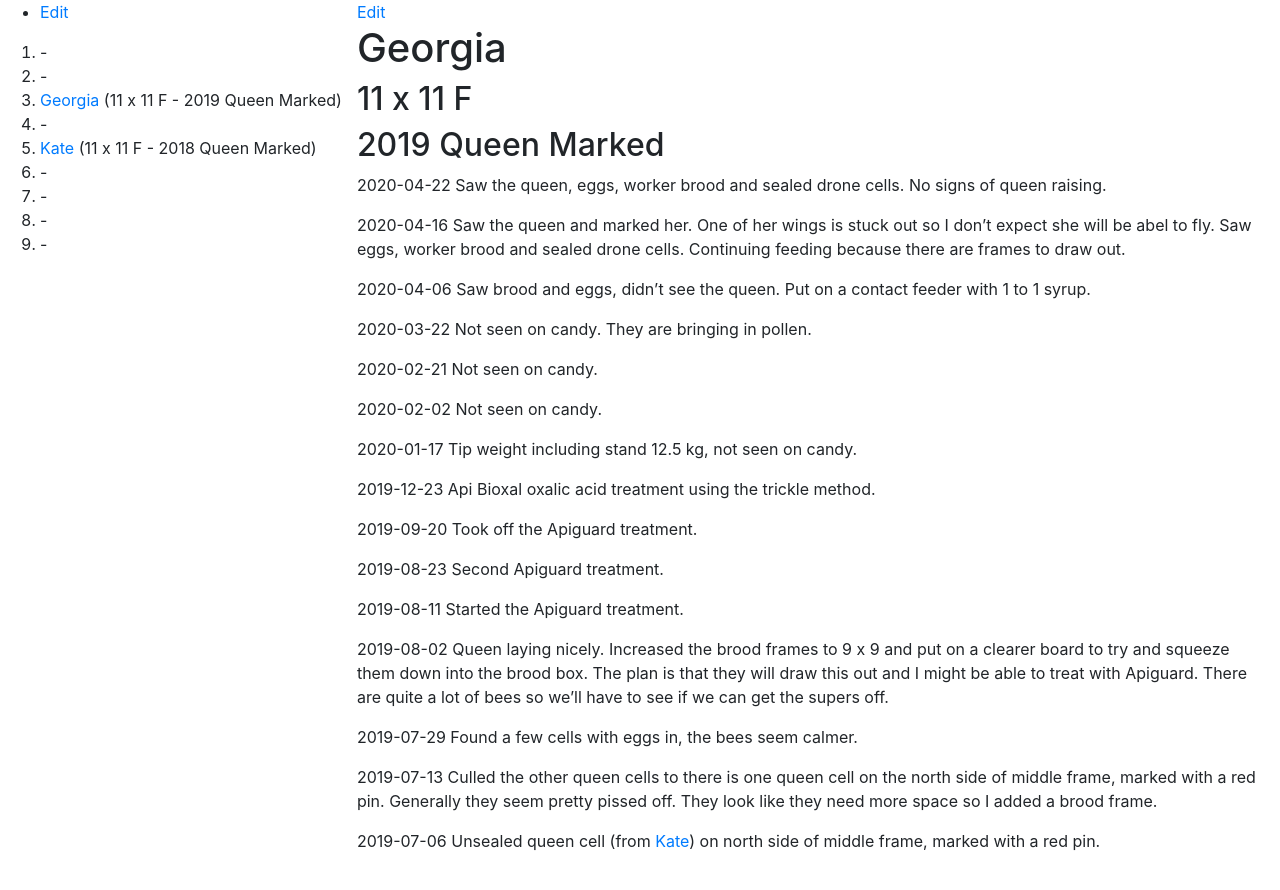
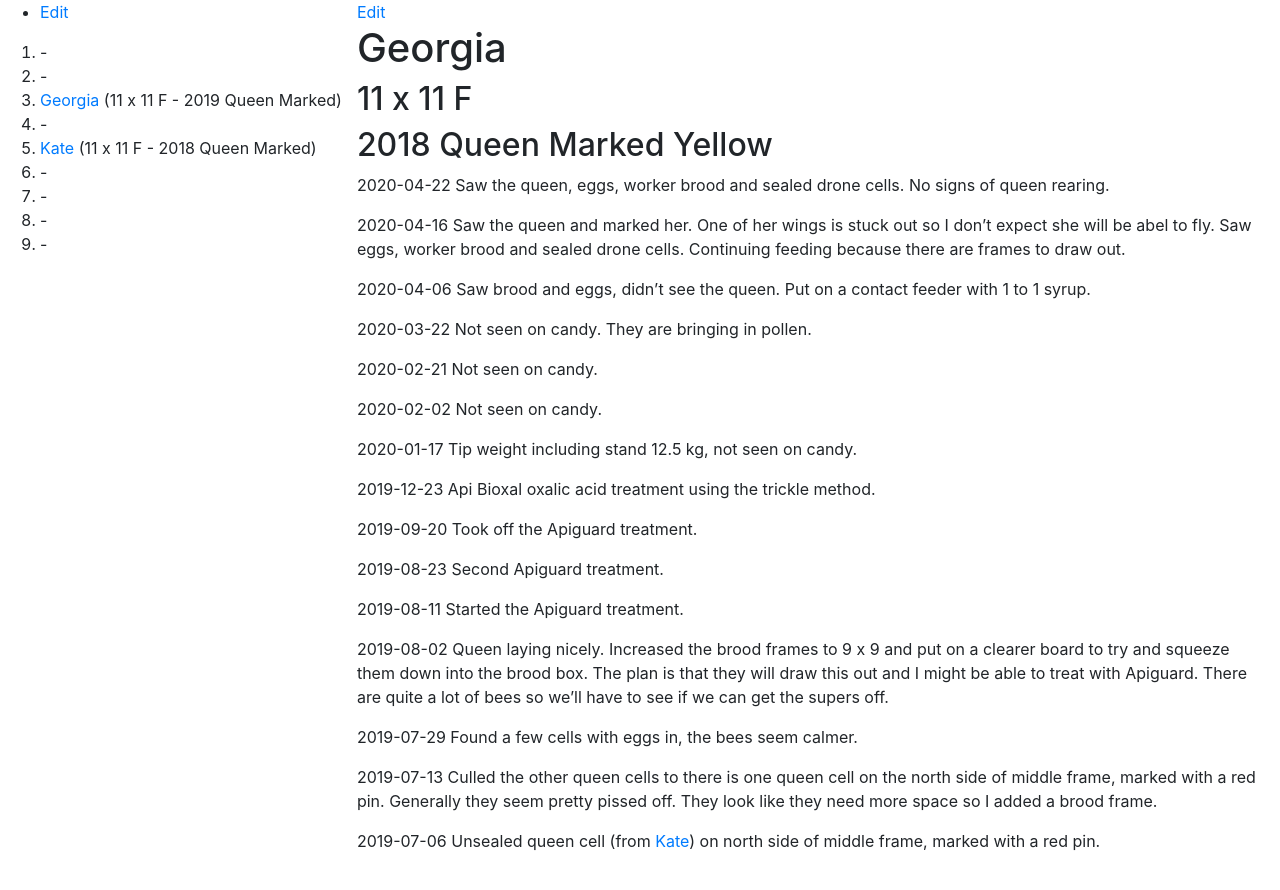
Before and after one commit to joejcollins/rhapsody-angel, a Jekyll site: the page built from queens/2019-georgia.md, in a window 1280 px wide. Shown: the top 890 px of the page. Built offline with Jekyll 4.4.1, drawn with Linux system fonts in a browser that asks for light colours; our own code applies the rules of GitHub Pages for plain Markdown files.

Commit message:
Update 2019-georgia.md

```diff
--- a/queens/2019-georgia.md
+++ b/queens/2019-georgia.md
@@ -1,8 +1,8 @@
 # Georgia
 ## 11 x 11 F
-## 2019 Queen Marked
+## 2018 Queen Marked Yellow
 
-2020-04-22 Saw the queen, eggs, worker brood and sealed drone cells. No signs of queen raising.
+2020-04-22 Saw the queen, eggs, worker brood and sealed drone cells. No signs of queen rearing.
 
 2020-04-16 Saw the queen and marked her.  One of her wings is stuck out so I don't expect she will be abel to fly.  Saw eggs, worker brood and sealed drone cells.  Continuing feeding because there are frames to draw out.
 
```
